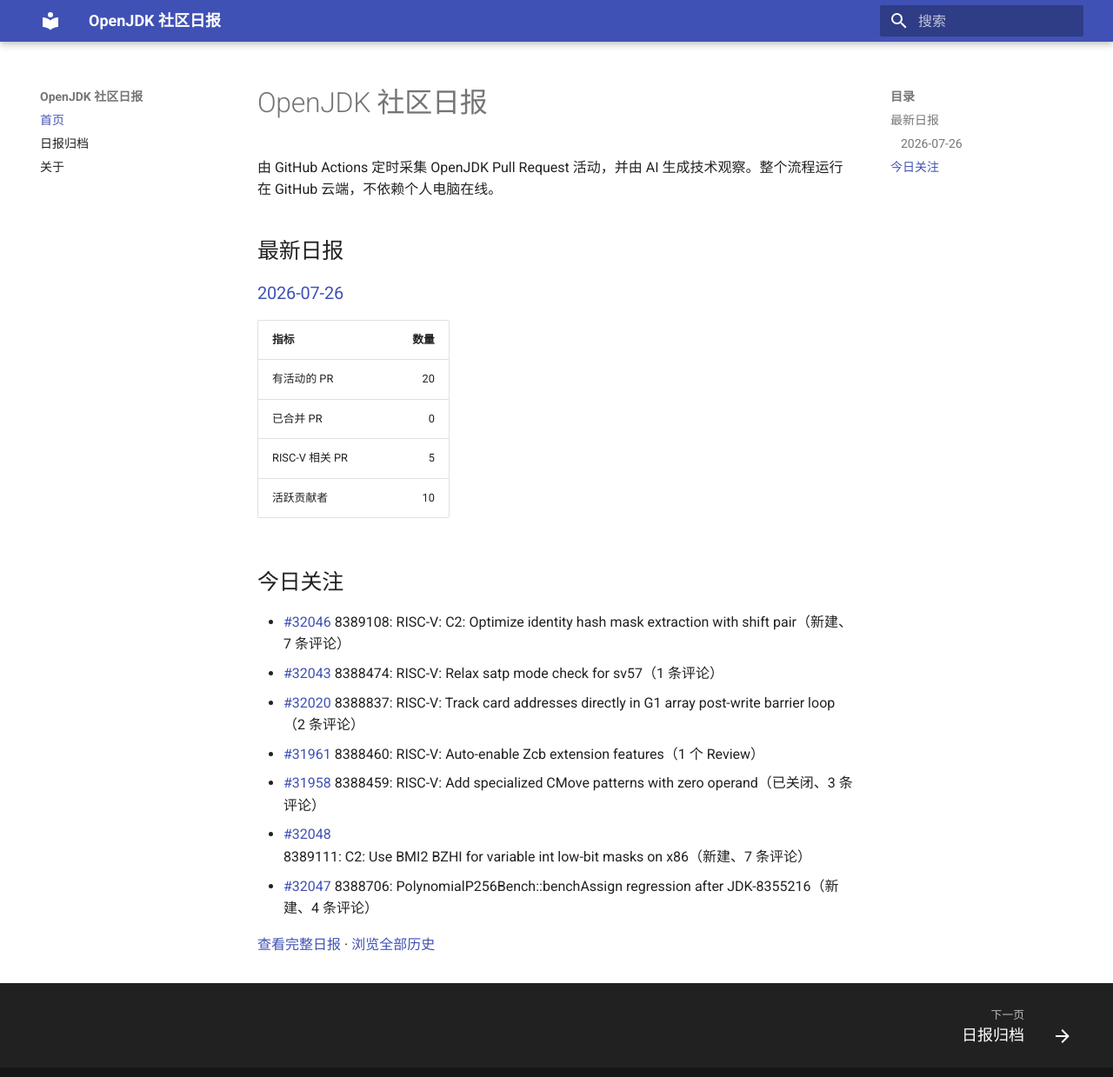
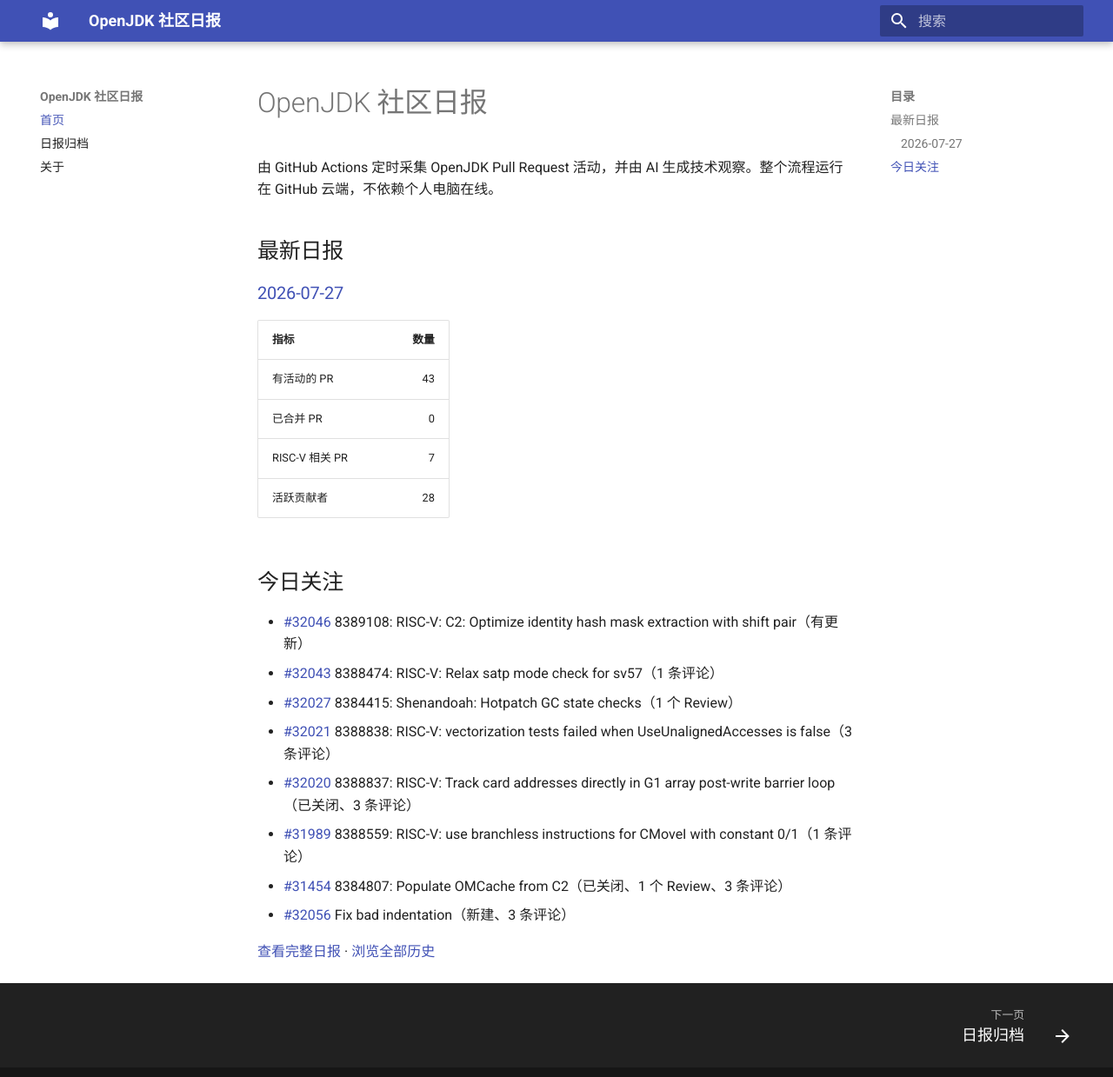
Before and after one commit to DingliZhang/openjdk-daily, an MkDocs documentation site: the page built from docs/index.md, in a window 1280 px wide and 1252 px high. Shown: the top 1239 px of the window at 87% size. Built offline with MkDocs 1.6.1 and Material for MkDocs 9.7.7, drawn with Linux system fonts in a browser that asks for light colours.

Commit message:
report: add OpenJDK daily report

```diff
--- a/docs/index.md
+++ b/docs/index.md
@@ -4,23 +4,24 @@
 
 ## 最新日报
 
-### [2026-07-26](reports/2026/2026-07-26.md)
+### [2026-07-27](reports/2026/2026-07-27.md)
 
 | 指标 | 数量 |
 |---|---:|
-| 有活动的 PR | 20 |
+| 有活动的 PR | 43 |
 | 已合并 PR | 0 |
-| RISC-V 相关 PR | 5 |
-| 活跃贡献者 | 10 |
+| RISC-V 相关 PR | 7 |
+| 活跃贡献者 | 28 |
 
 ## 今日关注
 
-- [#32046](https://github.com/openjdk/jdk/pull/32046) 8389108: RISC-V: C2: Optimize identity hash mask extraction with shift pair（新建、7 条评论）
+- [#32046](https://github.com/openjdk/jdk/pull/32046) 8389108: RISC-V: C2: Optimize identity hash mask extraction with shift pair（有更新）
 - [#32043](https://github.com/openjdk/jdk/pull/32043) 8388474: RISC-V: Relax satp mode check for sv57（1 条评论）
-- [#32020](https://github.com/openjdk/jdk/pull/32020) 8388837: RISC-V: Track card addresses directly in G1 array post-write barrier loop（2 条评论）
-- [#31961](https://github.com/openjdk/jdk/pull/31961) 8388460: RISC-V: Auto-enable Zcb extension features（1 个 Review）
-- [#31958](https://github.com/openjdk/jdk/pull/31958) 8388459: RISC-V: Add specialized CMove patterns with zero operand（已关闭、3 条评论）
-- [#32048](https://github.com/openjdk/jdk/pull/32048) 8389111: C2: Use BMI2 BZHI for variable int low-bit masks on x86（新建、7 条评论）
-- [#32047](https://github.com/openjdk/jdk/pull/32047) 8388706: PolynomialP256Bench::benchAssign regression after JDK-8355216（新建、4 条评论）
+- [#32027](https://github.com/openjdk/jdk/pull/32027) 8384415: Shenandoah: Hotpatch GC state checks（1 个 Review）
+- [#32021](https://github.com/openjdk/jdk/pull/32021) 8388838: RISC-V: vectorization tests failed when UseUnalignedAccesses is false（3 条评论）
+- [#32020](https://github.com/openjdk/jdk/pull/32020) 8388837: RISC-V: Track card addresses directly in G1 array post-write barrier loop（已关闭、3 条评论）
+- [#31989](https://github.com/openjdk/jdk/pull/31989) 8388559: RISC-V: use branchless instructions for CMoveI with constant 0/1（1 条评论）
+- [#31454](https://github.com/openjdk/jdk/pull/31454) 8384807: Populate OMCache from C2（已关闭、1 个 Review、3 条评论）
+- [#32056](https://github.com/openjdk/jdk/pull/32056) Fix bad indentation（新建、3 条评论）
 
-[查看完整日报](reports/2026/2026-07-26.md) · [浏览全部历史](reports/index.md)
+[查看完整日报](reports/2026/2026-07-27.md) · [浏览全部历史](reports/index.md)
```
Also changed, not shown: docs/reports/2026/2026-07-27.md (added, +161 -0 lines), docs/reports/index.md (+2 -1 lines), 1 other file.
